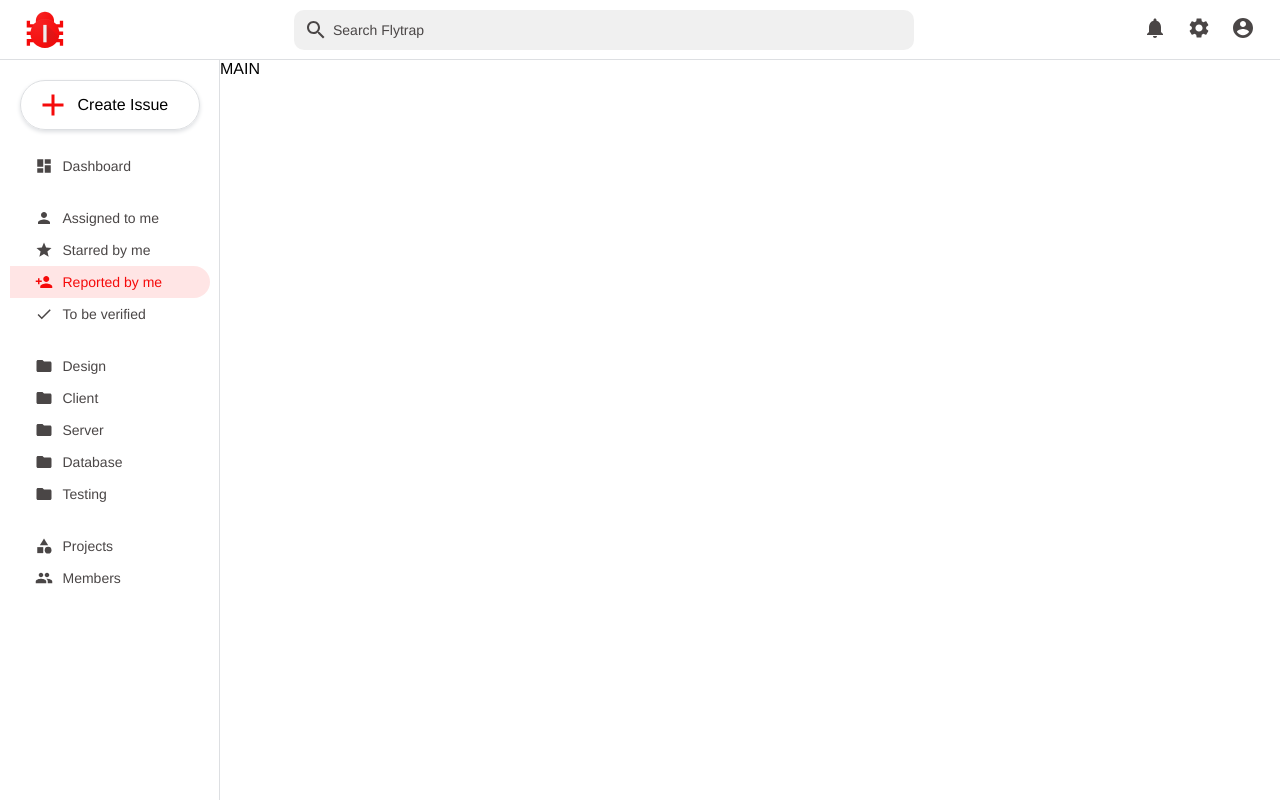
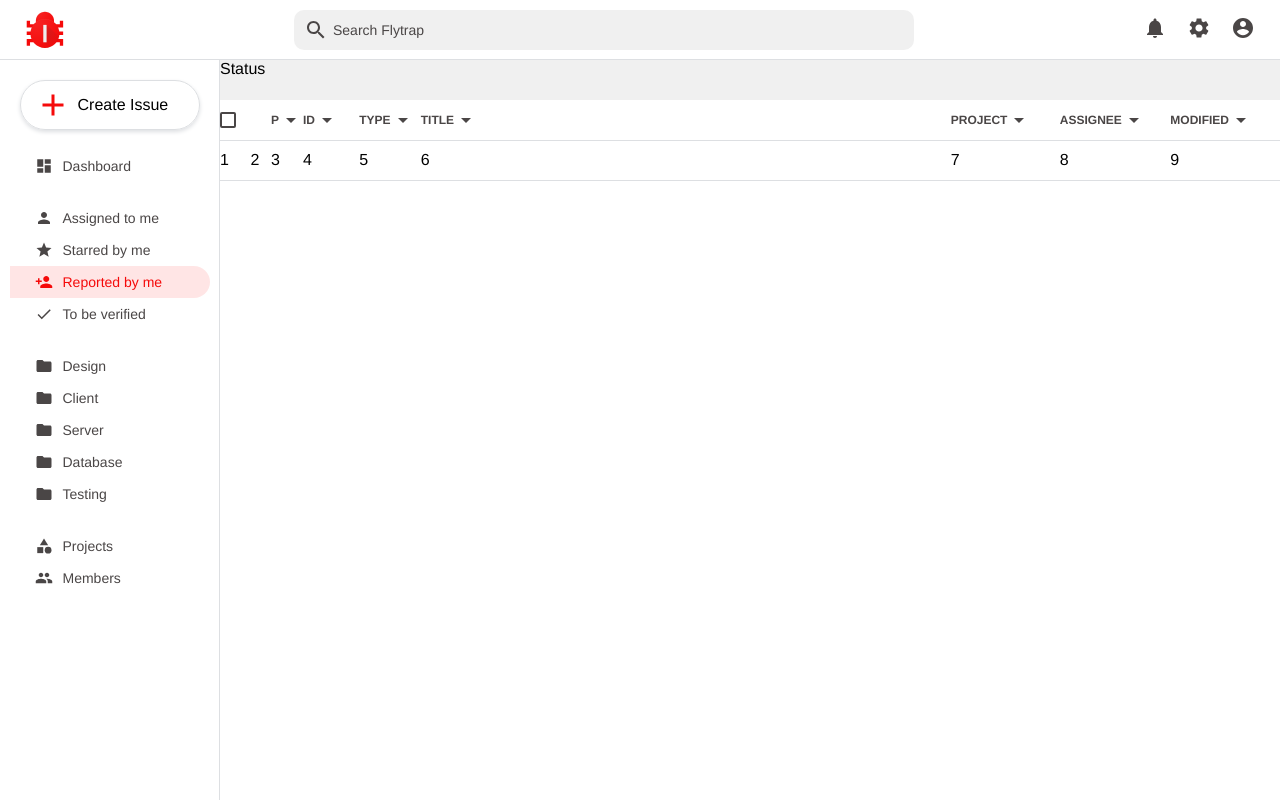
Before and after one commit to chingu-voyages/v29-bears-team-06, a React (Create React App) app in the folder client/: page / in a window 1280 px wide. Built offline with nearby package versions, Linux system fonts and the light colour scheme.

Commit message:
Implement main

```diff
--- a/client/package.json
+++ b/client/package.json
@@ -3,6 +3,8 @@
   "version": "0.1.0",
   "private": true,
   "dependencies": {
+    "@material-ui/core": "^4.11.4",
+    "@material-ui/icons": "^4.11.2",
     "@testing-library/jest-dom": "^5.11.10",
     "@testing-library/react": "^11.2.6",
     "@testing-library/user-event": "^12.8.3",
--- a/client/src/Main.js
+++ b/client/src/Main.js
@@ -1,13 +1,153 @@
 import React from 'react';
 import styled from 'styled-components';
 
-const Main = () => {
-  return <Display>MAIN</Display>;
-};
+import { ArrowDropDown } from '@material-ui/icons';
 
-// Change name
-const Display = styled.main`
+const Main = () => (
+  <Container>
+    <StatusBar>Status</StatusBar>
+    <IssueTable />
+  </Container>
+);
+
+const Container = styled.main`
   flex-grow: 2;
 `;
 
+const StatusBar = styled.div`
+  height: 40px;
+  width: 100%;
+  background: ${props => props.theme.gray2};
+`;
+
+const IssueTable = () => (
+  <Table>
+    <colgroup>
+      <col className="checkbox" />
+      <col className="star" />
+      <col className="priority" />
+      <col className="id" />
+      <col className="type" />
+      <col className="title" />
+      <col className="project" />
+      <col className="assignee" />
+      <col className="modified" />
+    </colgroup>
+    <THead>
+      <tr>
+        <th>
+          <Checkbox />
+        </th>
+        <th></th>
+        <th>
+          <div>
+            <span>P</span>
+            <ArrowDropDown />
+          </div>
+        </th>
+        <th>
+          <div>
+            <span>ID</span>
+            <ArrowDropDown />
+          </div>
+        </th>
+        <th>
+          <div>
+            <span>TYPE</span>
+            <ArrowDropDown />
+          </div>
+        </th>
+        <th>
+          <div>
+            <span>TITLE</span>
+            <ArrowDropDown />
+          </div>
+        </th>
+        <th>
+          <div>
+            <span>PROJECT</span>
+            <ArrowDropDown />
+          </div>
+        </th>
+        <th>
+          <div>
+            <span>ASSIGNEE</span>
+            <ArrowDropDown />
+          </div>
+        </th>
+        <th>
+          <div>
+            <span>MODIFIED</span>
+            <ArrowDropDown />
+          </div>
+        </th>
+      </tr>
+    </THead>
+    <tbody>
+      <Issue>
+        <td>1</td>
+        <td>2</td>
+        <td>3</td>
+        <td>4</td>
+        <td>5</td>
+        <td>6</td>
+        <td>7</td>
+        <td>8</td>
+        <td>9</td>
+      </Issue>
+    </tbody>
+  </Table>
+);
+
+const Table = styled.table`
+  width: 100%;
+  border-collapse: collapse;
+
+  /* prettier-ignore */
+  colgroup {
+    & .checkbox { width: 36px; }
+    & .star { width: 25px; }
+    & .priority { width: 25px; }
+    & .id { width: 64px; }
+    & .type { width: 64px; }
+    & .title { width: 50%; }
+    & .project { width: 120px; }
+    & .assignee { width: 120px; }
+    & .modified { width: 120px; }
+  }
+`;
+
+const THead = styled.thead`
+  color: ${props => props.theme.gray1};
+  border-bottom: 1px solid ${props => props.theme.gray3};
+  font-size: 12px;
+  font-weight: 700;
+  text-align: left;
+
+  > tr {
+    height: 40px;
+  }
+
+  th > div {
+    display: flex;
+    align-items: center;
+  }
+`;
+
+const Issue = styled.tr`
+  height: 40px;
+
+  > td {
+    border-bottom: 1px solid ${props => props.theme.gray3};
+    border-top: 1px solid ${props => props.theme.gray3};
+  }
+`;
+
+const Checkbox = styled.div`
+  height: 16px;
+  width: 16px;
+  border: 2px solid ${props => props.theme.gray1};
+  border-radius: 2px;
+`;
+
 export default Main;
--- a/client/src/Sidebar.js
+++ b/client/src/Sidebar.js
@@ -62,6 +62,14 @@ const Button = styled.button`
 
   > span {
     margin-left: 7px;
+  }
+
+  &:hover {
+    cursor: pointer;
+  }
+
+  &:focus {
+    outline: none;
   }
 `;
 
```
Also changed, not shown: client/.eslintrc.json, 1 other file (tests, documents, lock files or other folders).
